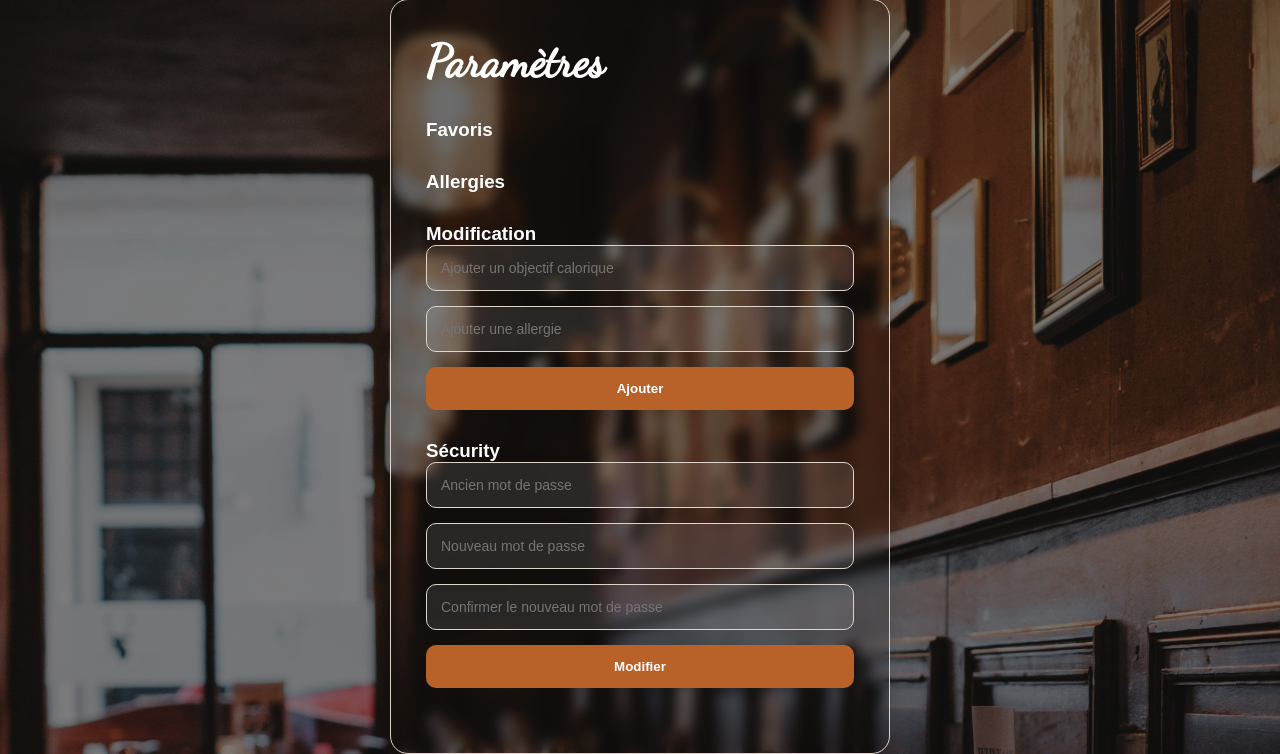
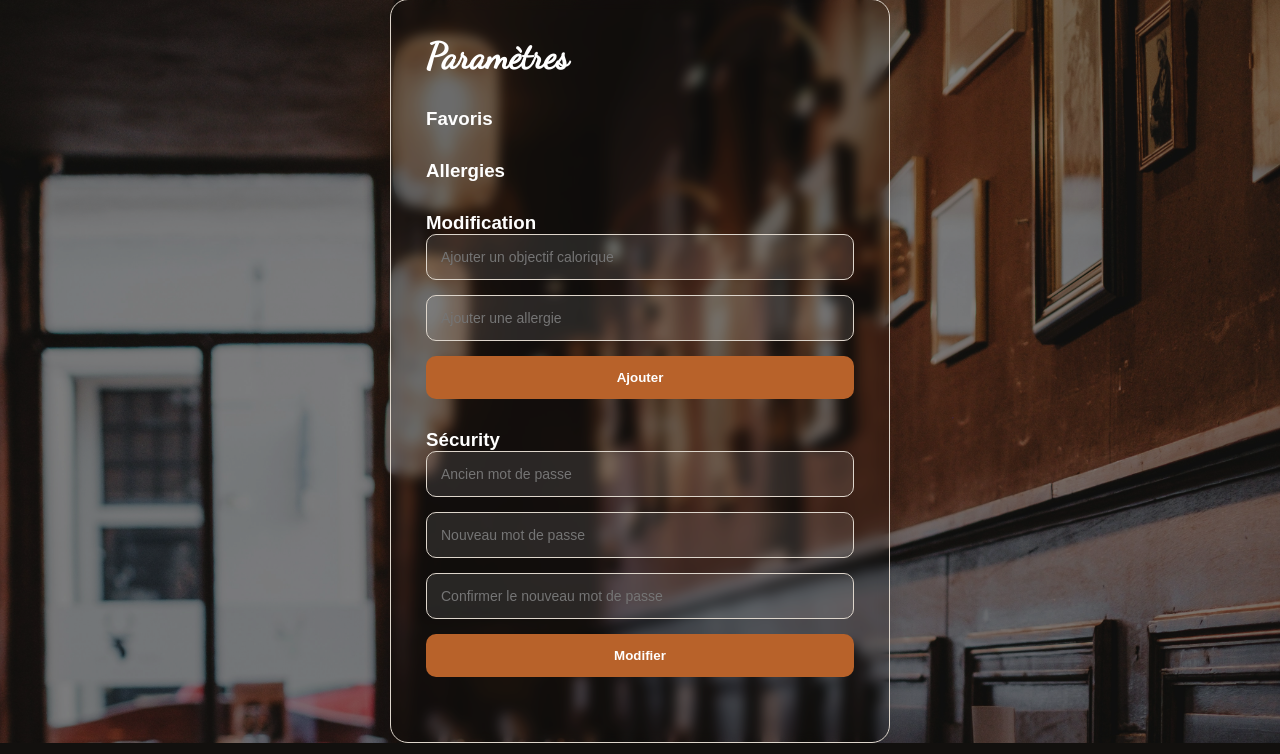
Before and after one commit to Emiliahrabeson/MiamWeek, a PHP site: page /app/views/modifier_profile/index.php in a window 1280 px wide. Shown: the part 81-835 px from the top of the page. Run offline with PHP 8.4, Linux system fonts and the light colour scheme; the template is opened without the code that fills it, so the values that code supplies are empty.

Commit message:
Refactor headings to use consistent class names for page titles across views

```diff
--- a/code/app/views/dashboard/index.php
+++ b/code/app/views/dashboard/index.php
@@ -28,7 +28,7 @@
 
 <div class="dashboard-wrapper">
 
-    <h1>Dashboard</h1>
+    <h2 class="page-title">Dashboard</h2>
 
     <div class="info">
         <p class="label">Objectif calorique / jour</p>
--- a/code/app/views/history/index.php
+++ b/code/app/views/history/index.php
@@ -28,10 +28,10 @@
 
 </div>
 
-    <h1>Historique</h1>
+    <h2 class="page-title">Historique</h2>
 
 <div class="plan">
-    <h2 class="plan-titre"> Plan de repas de la semaine</h2>
+    <h3 class="plan-subtitle">Plan de repas de la semaine</h3>
 
   <div class="tableau-plan">
     <table class="calendrier">
--- a/code/app/views/home/index.php
+++ b/code/app/views/home/index.php
@@ -32,7 +32,7 @@
 </div>
 
 <div class="titre">
-    <h1>Bienvenue sur MiamWeek</h1>
+    <h2 class="page-title">Bienvenue sur MiamWeek</h2>
 
 <div class="statistique">
 
--- a/code/app/views/modifier_profile/index.php
+++ b/code/app/views/modifier_profile/index.php
@@ -13,7 +13,7 @@
     </div>
 
     <div class="modif">
-        <h2 class="titre">Paramètres</h2>
+        <h2 class="page-title">Paramètres</h2>
         <div class="fav">
             <!-- <p class="ti">Favoris :</p> -->
              <h3 style="color: #fff">Favoris</h3>
--- a/code/app/views/modifier_repas/index.php
+++ b/code/app/views/modifier_repas/index.php
@@ -27,7 +27,7 @@
     </div>
 
     <div class="modifier-wrapper">
-    <h2><?= $repas['type_repas'] ?></h2>
+    <h2 class="page-title"><?= $repas['type_repas'] ?></h2>
     <p class="sub">
         <?= htmlspecialchars($repas['nom_jour']) ?>  <?= date('d/m/Y', strtotime($repas['date_jour'])) ?>
     </p>
--- a/code/app/views/profile/index.php
+++ b/code/app/views/profile/index.php
@@ -17,7 +17,7 @@
         <div class="me">
 
             <img class="avatar-img" src="/images/avatar.png" alt="avatar">
-            <h2 class="username"><?= $username ?></h2>
+            <h2 class="page-title"><?= $username ?></h2>
             <div class="info">
                 <p class="label">Nom</p>
                 <p class="value"><?= $user['nom'] ?></p>
--- a/code/app/views/recette/preparation.php
+++ b/code/app/views/recette/preparation.php
@@ -33,7 +33,7 @@
 
         <div class="prep-hero-info">
             <span class="badge-categorie"><?= htmlspecialchars($recette['categories']) ?></span>
-            <h2 class="page-titre"><?= htmlspecialchars($recette['nom_recette']) ?></h2>
+            <h2 class="page-title"><?= htmlspecialchars($recette['nom_recette']) ?></h2>
             <p class="prep-description"><?= htmlspecialchars($recette['description']) ?></p>
 
             <div class="prep-stats">
--- a/code/public/css/courses.css
+++ b/code/public/css/courses.css
@@ -59,10 +59,11 @@ body {
   padding: 0 20px;
 }
 
-.page-titre {
+.page-title {
   font-family: "Dancing Script", cursive;
   font-size: 40px;
   margin-bottom: 20px;
+  color: #fff;
 }
 
 .course-panel {
--- a/code/public/css/modifier_profile.css
+++ b/code/public/css/modifier_profile.css
@@ -73,6 +73,13 @@ body {
   font-size: 45px;
   margin: 0;
   color: #fff;
+}
+
+.page-title {
+  font-family: "Dancing Script", cursive;
+  font-size: 36px;
+  color: #fff;
+  margin: 0 0 20px 0;
 }
 
 form {
--- a/code/public/css/notification.css
+++ b/code/public/css/notification.css
@@ -106,7 +106,7 @@ a {
   width: 100%;
 }
 
-.page-titre {
+.page-title {
   font-family: "Dancing Script", cursive;
   font-size: 36px;
   color: #fff;
--- a/code/public/css/preparation.css
+++ b/code/public/css/preparation.css
@@ -116,7 +116,7 @@ a {
   color: #dbaf2c;
 }
 
-.page-titre {
+.page-title {
   font-family: "Dancing Script", cursive;
   font-size: 40px;
   color: #fff;
```
Also changed, not shown: code/public/css/dashboard.css (+9 -0 lines), code/public/css/index.css (+16 -0 lines), code/public/css/ingredient.css (+7 -0 lines), code/public/css/modifier_repas.css (+7 -0 lines), code/public/css/profile.css (+8 -0 lines), code/public/css/recette.css (+7 -0 lines).
